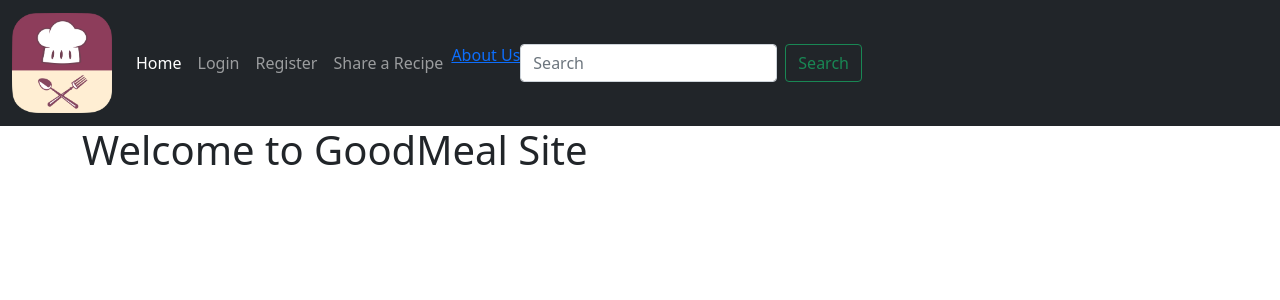
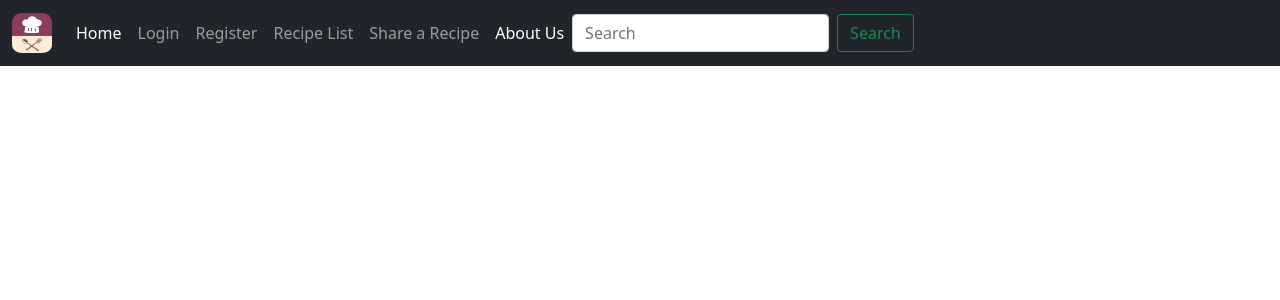
Before and after one commit to hilel941343/Project, a Django app: page /goodmeal/ in a window 1280 px wide. Shown: the top 300 px of the page. Run offline with Django 5.2, Linux system fonts and the light colour scheme.

Commit message:
improvements

```diff
--- a/Good-Meal/goodmeal_app/admin.py
+++ b/Good-Meal/goodmeal_app/admin.py
@@ -1,6 +1,6 @@
 from django.contrib import admin
-from goodmeal_app.models import TaskList
+from goodmeal_app.models import Recipe
 
 # Register your models here.
 
-admin.site.register(TaskList)
+admin.site.register(Recipe)
--- a/Good-Meal/goodmeal_app/models.py
+++ b/Good-Meal/goodmeal_app/models.py
@@ -1,12 +1,7 @@
 from django.db import models
 
 # Create your models here.
-class TaskList(models.Model):
-    task = models.CharField(max_length=300)
-    done = models.BooleanField(default=False)
 
-    def __str__(self):
-        return self.task
 class Recipe(models.Model):
     title = models.CharField(max_length=200)
     description = models.TextField()
--- a/Good-Meal/goodmeal_app/templates/goodmeal.html
+++ b/Good-Meal/goodmeal_app/templates/goodmeal.html
@@ -6,6 +6,8 @@
 
 {% block content %}
 <div class="container">
+    <!--
     <h1>{{goodmeal_text}}</h1>
+     -->
 </div>
 {% endblock content %}
--- a/Good-Meal/goodmeal_app/urls.py
+++ b/Good-Meal/goodmeal_app/urls.py
@@ -3,8 +3,9 @@ from goodmeal_app import views
 from django.contrib.auth import views as auth_views
 
 urlpatterns = [
-    path('',views.goodmeal, name='todolist'),
+    path('',views.goodmeal, name='goodmeal'),
     path('add/', views.add_recipe, name='add_recipe'),
+    path('add/', views.list_recipe, name='list_recipe'),
     path('about/', views.about, name='about'),
     path('register/', views.register, name='register'),
     path('login/', views.custom_login, name='login'),
--- a/Good-Meal/goodmeal_app/views.py
+++ b/Good-Meal/goodmeal_app/views.py
@@ -1,5 +1,5 @@
 from django.http import HttpResponse
-from goodmeal_app.models import TaskList
+from goodmeal_app.models import Recipe
 from django.shortcuts import render, redirect
 from .forms import RegisterForm
 from django.contrib.auth import login, logout
@@ -7,7 +7,6 @@ from django.contrib.auth.forms import AuthenticationForm
 from .models import Recipe
 from .forms import RecipeForm
 from django.contrib.auth.decorators import login_required
-import requests
 from django.conf import settings
 
 # Create your views here.
@@ -19,6 +18,12 @@ def goodmeal(request):
     }
    return render(request, 'goodmeal.html',context)
 
+def list_recipe(request):
+   context = {
+        'goodmeal_text': "Welcome to GoodMeal Site"
+
+    }
+   return render(request, 'list_recipe.html',context)
 
 def contact(request):
     context = {
@@ -26,6 +31,7 @@ def contact(request):
 
     }
     return render(request, 'contact.html',context)
+
 def register(request):
     if request.method == 'POST':
         form = RegisterForm(request.POST)
@@ -36,8 +42,6 @@ def register(request):
     else:
         form = RegisterForm()
     return render(request, 'register.html', {'form': form})
-# views.py
-from django.shortcuts import render
 
 def custom_login(request):
     if request.method == 'POST':
@@ -57,6 +61,7 @@ def custom_logout(request):
         logout(request)
         return redirect('home')  # Redirect to a 'home' page after logout
     return redirect('home')  # Fallback if accessed via GET
+
 def fetch_random_recipes():
     api_key = settings.SPOONACULAR_API_KEY
     url = f'https://api.spoonacular.com/recipes/random?number=5&apiKey={api_key}'
--- a/Good-Meal/templates/base.html
+++ b/Good-Meal/templates/base.html
@@ -13,39 +13,28 @@
   </head>
   <body>
 
-
     <nav class="navbar navbar-expand-lg navbar-dark bg-dark">
         <div class="container-fluid">
-          <a class="navbar-brand" href="#"> <img src="{% static "images/logo.png" %}" height=100px  width=100px alt="Good Meal"></a>
+          <a class="navbar-brand" href="#"> <img src="{% static "images/logo.png" %}" height=40px  width=40px alt="Good Meal"></a>
           <button class="navbar-toggler" type="button" data-bs-toggle="collapse" data-bs-target="#navbarNav" aria-controls="navbarNav" aria-expanded="false" aria-label="Toggle navigation">
             <span class="navbar-toggler-icon"></span>
           </button>
           <div class="collapse navbar-collapse" id="navbarNav">
+
             <ul class="navbar-nav">
-              <li class="nav-item">
-                <a class="nav-link active" aria-current="page" href="#">Home</a>
-              </li>
+              <li class="nav-item"><a class="nav-link active" aria-current="page" href="#">Home</a></li>
                 {% if user.is_authenticated %}
-                <p>Welcome, {{ user.username }}!</p>
-                <li class="nav-item">
-                <a class="nav-link" href="{% url "logout" %}">Logout</a>
-               </li>
+                  <p>Welcome, {{ user.username }}!</p>
+                  <li class="nav-item"> <a class="nav-link" href="{% url "logout" %}">Logout</a></li>
                 {% else %}
-                <li class="nav-item">
-                    <a class="nav-link" href="{% url "login" %}">Login</a>
-                  </li>
-                  <li class="nav-item">
-                    <a class="nav-link" href="{% url "register" %}">Register</a>
-                  </li>
+                   <li class="nav-item"> <a class="nav-link" href="{% url "login" %}">Login</a></li>
+                   <li class="nav-item"> <a class="nav-link" href="{% url "register" %}">Register</a></li>
                 {% endif %}
-              <li class="nav-item">
-                <a class="nav-link" href="{% url "add_recipe" %}">Share a Recipe</a>
-              </li>
-              <li>
-                <a href="{% url "about" %}">About Us</a>
-              </li>
+              <li class="nav-item"><a class="nav-link" href="{% url "list_recipe" %}">Recipe List</a></li>
+              <li class="nav-item"><a class="nav-link" href="{% url "add_recipe" %}">Share a Recipe</a></li>
+              <li class="nav-item"><a class="nav-link active" aria-current="page" href="{% url "about" %}">About Us</a></li>
+            </ul>
 
-            </ul>
             <form class="d-flex">
                 <input class="form-control me-2" type="search" placeholder="Search" aria-label="Search">
                 <button class="btn btn-outline-success" type="submit">Search</button>
--- /dev/null
+++ b/Good-Meal/tmenv/pyvenv.cfg
@@ -0,0 +1,5 @@
+home = C:\Users\thierry\AppData\Local\Programs\Python\Python312
+include-system-site-packages = false
+version = 3.12.4
+executable = C:\Users\thierry\AppData\Local\Programs\Python\Python312\python.exe
+command = C:\Users\thierry\AppData\Local\Programs\Python\Python312\python.exe -m venv D:\work\web_dev\pydjango\django-project\hillel\Project\Good-Meal\tmenv
```
Also changed, not shown: Good-Meal/db.sqlite3, Good-Meal/templates/list_recipe.html (added), 11 other files.
